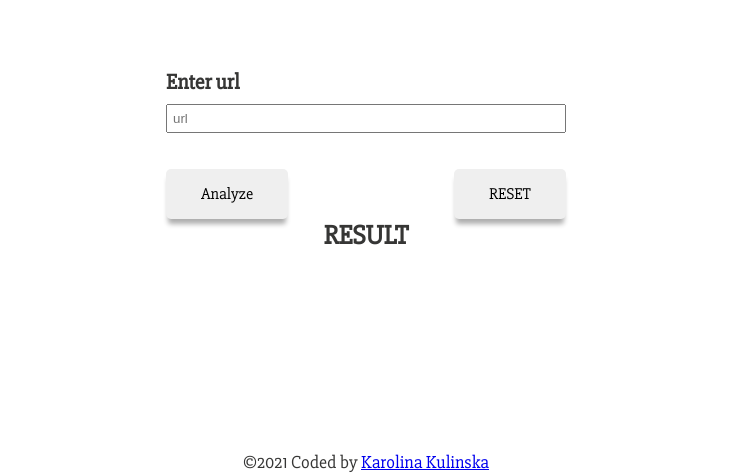
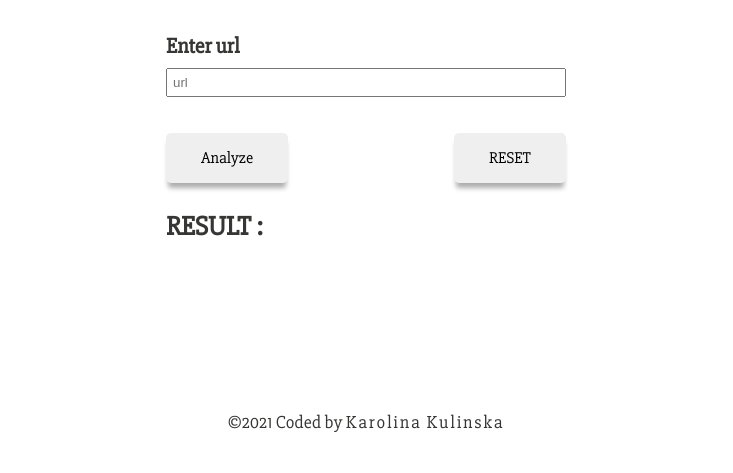
Before and after one commit to CarolinaFledgling/Evaluate-a-news-article-with-NLP, a website built with webpack: page src/client/views/index.html in a window 1280 px wide. Shown: the part 327-800 px from the top of the page, without its empty margins (274-1007 px from the left). Built offline with nearby package versions, Linux system fonts and the light colour scheme.

Commit message:
added style in result file, added some basic style to markup

```diff
--- a/src/client/index.js
+++ b/src/client/index.js
@@ -12,3 +12,4 @@ import './styles/form.scss';
 import './styles/header.scss';
 import './styles/reset.scss';
 import './styles/buttons.scss';
+import './styles/result.scss';
--- a/src/client/styles/footer.scss
+++ b/src/client/styles/footer.scss
@@ -0,0 +1,8 @@
+footer{
+    display: flex;
+    width: 100%;
+    padding: 0.5rem 0;
+    margin: 0.5rem auto;
+    justify-content: center;
+    align-items: center;
+}
--- a/src/client/styles/header.scss
+++ b/src/client/styles/header.scss
@@ -16,5 +16,5 @@ header {
 }
 
 .header__paragraph {
-    margin: 2rem 0;
+    margin: 1rem 0;
 }
--- a/src/client/styles/reset.scss
+++ b/src/client/styles/reset.scss
@@ -22,7 +22,8 @@ body {
     text-align: center;
     display: flex;
     flex-direction: column;
-    justify-content: space-between;
+    justify-content: flex-start;
+
 }
 
 html {
@@ -34,3 +35,16 @@ html {
 h1 {
     font-size: 2rem;
 }
+
+
+a {
+    color: $primary-text-color;
+    text-decoration: none;
+    font-weight: 400;
+    letter-spacing: 0.1rem;
+    transition: all 0.1s linear;
+}
+
+a:hover {
+    color: $blue;
+}
--- /dev/null
+++ b/src/client/styles/result.scss
@@ -0,0 +1,4 @@
+.result {
+    margin: 1.5rem 0;
+    text-align: left;
+}
--- a/src/client/views/index.html
+++ b/src/client/views/index.html
@@ -29,13 +29,13 @@
             </section>
 
             <section class="result">
-                <h2>RESULT</h2>
+                <h2>RESULT :</h2>
                 <ul class="result__list"></ul>
             </section>
 
         </main>
     </div>
-    <footer class="footer" id="footer">
+    <footer class="footer">
         <p class="footer__paragraph">
             &copy2021 Coded by
             <a href="https://github.com/CarolinaFledgling" class="footer__link">Karolina Kulinska</a>
```
